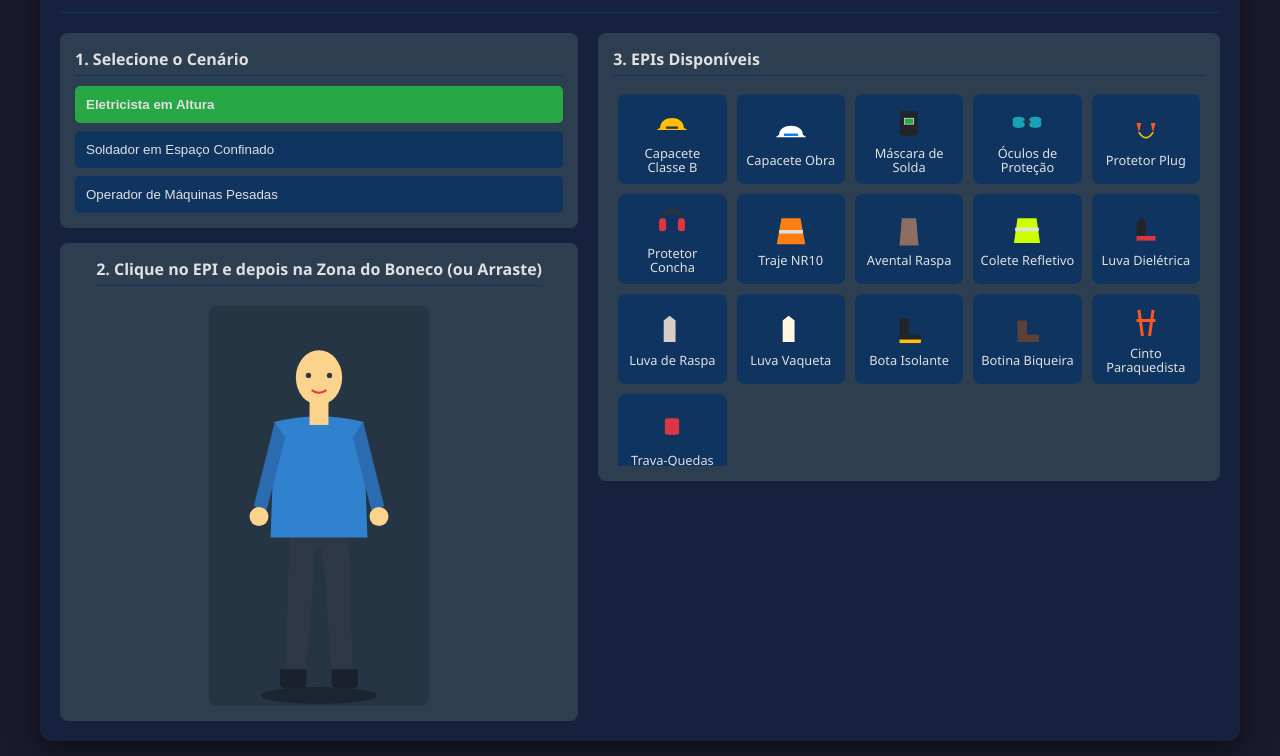
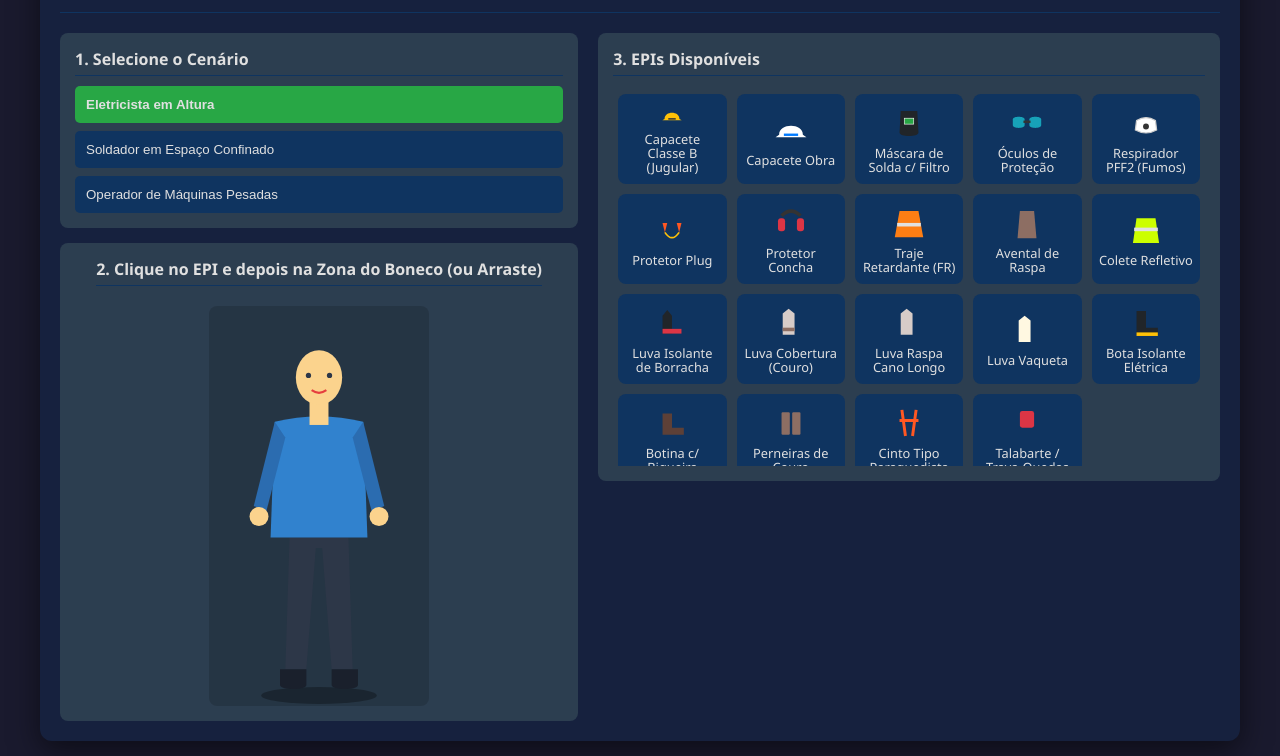
Before and after one commit to LarissaSilvah/Simula-o-, a plain HTML site: page index.html in a window 1280 px wide. Shown: the part 69-825 px from the top of the page. Drawn offline with Linux system fonts and the light colour scheme.

Commit message:
Update index.html

```diff
--- a/index.html
+++ b/index.html
@@ -365,11 +365,11 @@
                         </svg>
 
                         <div class="drop-zone head" data-zone="head" title="Cabeça"></div>
-                        <div class="drop-zone eyes" data-zone="eyes" title="Olhos"></div>
+                        <div class="drop-zone eyes" data-zone="eyes" title="Olhos/Rosto"></div>
                         <div class="drop-zone ears" data-zone="ears" title="Ouvidos"></div>
                         <div class="drop-zone trunk" data-zone="trunk" title="Tronco"></div>
                         <div class="drop-zone hands" data-zone="hands" title="Mãos"></div>
-                        <div class="drop-zone feet" data-zone="feet" title="Pés"></div>
+                        <div class="drop-zone feet" data-zone="feet" title="Pés/Pernas"></div>
                         <div class="drop-zone anchorage" data-zone="anchorage" title="Ancoragem"></div>
                     </div>
                 </div>
@@ -405,16 +405,19 @@
             cap_comum: `<svg viewBox="0 0 64 64"><path d="M12 40 C12 20, 52 20, 52 40 L58 44 L6 44 Z" fill="#ffffff"/><rect x="20" y="38" width="24" height="4" fill="#007bff"/></svg>`,
             mascara_solda: `<svg viewBox="0 0 64 64"><path d="M18 12 L46 12 L48 48 C48 56, 16 56, 16 48 Z" fill="#212529"/><rect x="24" y="24" width="16" height="10" fill="#28a745" stroke="#fff"/></svg>`,
             oculos_protecao: `<svg viewBox="0 0 64 64"><path d="M8 26 C8 20, 28 20, 28 26 L28 36 C28 42, 8 42, 8 36 Z" fill="#17a2b8"/><path d="M36 26 C36 20, 56 20, 56 26 L56 36 C56 42, 36 42, 36 36 Z" fill="#17a2b8"/><rect x="26" y="28" width="12" height="4" fill="#333"/></svg>`,
+            respirador_pff2: `<svg viewBox="0 0 64 64"><path d="M16 28 Q32 18 48 28 L50 44 Q32 54 14 44 Z" fill="#ffffff" stroke="#ccc" stroke-width="2"/><circle cx="32" cy="38" r="5" fill="#333"/></svg>`,
             protetor_plug: `<svg viewBox="0 0 64 64"><path d="M16 20 L24 20 L20 36 Z" fill="#ff5722"/><path d="M48 20 L40 20 L44 36 Z" fill="#ff5722"/><path d="M20 36 Q32 54 44 36" fill="none" stroke="#ffc107" stroke-width="3"/></svg>`,
             abafador_concha: `<svg viewBox="0 0 64 64"><path d="M16 20 Q32 4 48 20" fill="none" stroke="#333" stroke-width="6"/><rect x="10" y="24" width="12" height="22" rx="5" fill="#dc3545"/><rect x="42" y="24" width="12" height="22" rx="5" fill="#dc3545"/></svg>`,
             vestiment_nr10: `<svg viewBox="0 0 64 64"><path d="M16 12 L48 12 L56 56 L8 56 Z" fill="#fd7e14"/><rect x="12" y="32" width="40" height="6" fill="#e0e0e0"/></svg>`,
             avental_raspa: `<svg viewBox="0 0 64 64"><path d="M20 12 L44 12 L48 58 L16 58 Z" fill="#8d6e63"/></svg>`,
             colete_refletivo: `<svg viewBox="0 0 64 64"><path d="M16 12 L48 12 L54 54 L10 54 Z" fill="#ccff00"/><rect x="12" y="28" width="40" height="6" fill="#e0e0e0"/></svg>`,
             luva_dieletrica: `<svg viewBox="0 0 64 64"><path d="M16 20 L24 10 L32 20 L32 50 L16 50 Z" fill="#212529"/><rect x="16" y="42" width="32" height="8" fill="#dc3545"/></svg>`,
+            luva_cobertura: `<svg viewBox="0 0 64 64"><path d="M18 16 L28 8 L38 16 L38 52 L18 52 Z" fill="#d7ccc8"/><rect x="18" y="40" width="20" height="6" fill="#8d6e63"/></svg>`,
             luva_raspa: `<svg viewBox="0 0 64 64"><path d="M18 16 L28 8 L38 16 L38 52 L18 52 Z" fill="#d7ccc8"/></svg>`,
             luva_vaqueta: `<svg viewBox="0 0 64 64"><path d="M18 16 L28 8 L38 16 L38 52 L18 52 Z" fill="#fff8e1"/></svg>`,
             bota_dieletrica: `<svg viewBox="0 0 64 64"><path d="M16 12 L32 12 L32 40 L52 40 L52 52 L16 52 Z" fill="#212529"/><rect x="16" y="48" width="36" height="6" fill="#ffc107"/></svg>`,
             botina_biqueira: `<svg viewBox="0 0 64 64"><path d="M16 16 L32 16 L32 40 L52 40 L52 52 L16 52 Z" fill="#5d4037"/></svg>`,
+            perneira_couro: `<svg viewBox="0 0 64 64"><rect x="16" y="14" width="14" height="38" fill="#8d6e63" rx="2"/><rect x="34" y="14" width="14" height="38" fill="#8d6e63" rx="2"/></svg>`,
             cinto_paraquedista: `<svg viewBox="0 0 64 64"><path d="M20 10 L26 54 M44 10 L38 54 M16 28 L48 28" stroke="#ff5722" stroke-width="5" fill="none"/></svg>`,
             linha_vida: `<svg viewBox="0 0 64 64"><rect x="20" y="12" width="24" height="28" rx="4" fill="#dc3545"/></svg>`
         };
@@ -424,37 +427,43 @@
             cap_comum: `<path d="M72 48 C72 24, 128 24, 128 48 L140 52 L60 52 Z" fill="#ffffff" stroke="#ccc" stroke-width="1.5"/><rect x="85" y="45" width="30" height="5" fill="#007bff"/>`,
             mascara_solda: `<path d="M72 38 L128 38 L130 88 C130 98, 70 98, 70 88 Z" fill="#212529"/><rect x="82" y="52" width="36" height="15" fill="#28a745" stroke="#fff"/>`,
             oculos_protecao: `<path d="M82 60 C82 54, 96 54, 96 60 L96 72 C96 75, 82 75, 82 72 Z" fill="#17a2b8" opacity="0.9" stroke="#fff"/><path d="M104 60 C104 54, 118 54, 118 60 L118 72 C118 75, 104 75, 104 72 Z" fill="#17a2b8" opacity="0.9" stroke="#fff"/><rect x="94" y="63" width="12" height="3" fill="#333"/>`,
+            respirador_pff2: `<path d="M85 68 Q100 80 115 68 L117 80 Q100 92 83 80 Z" fill="#ffffff" stroke="#ccc" stroke-width="2"/><circle cx="100" cy="78" r="4" fill="#333"/>`,
             protetor_plug: `<circle cx="75" cy="68" r="4" fill="#ff5722"/><circle cx="125" cy="68" r="4" fill="#ff5722"/>`,
             abafador_concha: `<path d="M74 48 Q100 30 126 48" fill="none" stroke="#333" stroke-width="5"/><rect x="68" y="58" width="10" height="20" rx="4" fill="#dc3545"/><rect x="122" y="58" width="10" height="20" rx="4" fill="#dc3545"/>`,
             vestiment_nr10: `<path d="M55 108 Q100 98 145 108 L148 222 L52 222 Z" fill="#fd7e14"/><rect x="60" y="170" width="80" height="12" fill="#e0e0e0"/>`,
             avental_raspa: `<path d="M75 110 L125 110 L135 225 L65 225 Z" fill="#8d6e63"/>`,
             colete_refletivo: `<path d="M56 108 Q100 98 144 108 L147 220 L53 220 Z" fill="#ccff00" opacity="0.9"/><rect x="60" y="140" width="80" height="10" fill="#e0e0e0"/>`,
             luva_dieletrica: `<path d="M32 188 L48 193 L52 212 L34 212 Z" fill="#212529"/><path d="M168 188 L152 193 L148 212 L166 212 Z" fill="#212529"/>`,
+            luva_cobertura: `<path d="M30 185 L50 190 L54 214 L32 214 Z" fill="#d7ccc8"/><path d="M170 185 L150 190 L146 214 L168 214 Z" fill="#d7ccc8"/>`,
             luva_raspa: `<path d="M32 188 L48 193 L52 212 L34 212 Z" fill="#d7ccc8"/><path d="M168 188 L152 193 L148 212 L166 212 Z" fill="#d7ccc8"/>`,
             luva_vaqueta: `<path d="M32 188 L48 193 L52 212 L34 212 Z" fill="#fff8e1"/><path d="M168 188 L152 193 L148 212 L166 212 Z" fill="#fff8e1"/>`,
             bota_dieletrica: `<path d="M60 340 L90 340 L90 365 C90 370 60 370 60 365 Z" fill="#212529"/><path d="M110 340 L140 340 L140 365 C140 370 110 370 110 365 Z" fill="#212529"/>`,
             botina_biqueira: `<path d="M60 340 L90 340 L90 365 C90 370 60 370 60 365 Z" fill="#5d4037"/><path d="M110 340 L140 340 L140 365 C140 370 110 370 110 365 Z" fill="#5d4037"/>`,
+            perneira_couro: `<path d="M68 280 L88 280 L86 345 L66 345 Z" fill="#8d6e63"/><path d="M112 280 L132 280 L134 345 L114 345 Z" fill="#8d6e63"/>`,
             cinto_paraquedista: `<path d="M72 110 L82 220 M128 110 L118 220 M60 145 L140 145" stroke="#ff5722" stroke-width="4" fill="none"/>`,
             linha_vida: `<path d="M100 185 L100 270 L140 290" stroke="#dc3545" stroke-width="4" fill="none"/>`
         };
 
         const episDatabase = [
-            { id: 'cap_classe_b', name: 'Capacete Classe B', zone: 'head', validFor: ['eletricista'] },
+            { id: 'cap_classe_b', name: 'Capacete Classe B (Jugular)', zone: 'head', validFor: ['eletricista'] },
             { id: 'cap_comum', name: 'Capacete Obra', zone: 'head', validFor: ['maquinas'] },
-            { id: 'mascara_solda', name: 'Máscara de Solda', zone: 'head', validFor: ['soldador'] },
-            { id: 'oculos_protecao', name: 'Óculos de Proteção', zone: 'eyes', validFor: ['eletricista', 'maquinas'] },
-            { id: 'protetor_plug', name: 'Protetor Plug', zone: 'ears', validFor: ['soldador', 'eletricista'] },
-            { id: 'abafador_concha', name: 'Protetor Concha', zone: 'ears', validFor: ['maquinas'] },
-            { id: 'vestiment_nr10', name: 'Traje NR10', zone: 'trunk', validFor: ['eletricista'] },
-            { id: 'avental_raspa', name: 'Avental Raspa', zone: 'trunk', validFor: ['soldador'] },
+            { id: 'mascara_solda', name: 'Máscara de Solda c/ Filtro', zone: 'head', validFor: ['soldador'] },
+            { id: 'oculos_protecao', name: 'Óculos de Proteção', zone: 'eyes', validFor: ['eletricista', 'maquinas', 'soldador'] },
+            { id: 'respirador_pff2', name: 'Respirador PFF2 (Fumos)', zone: 'eyes', validFor: ['soldador'] },
+            { id: 'protetor_plug', name: 'Protetor Plug', zone: 'ears', validFor: ['soldador', 'eletricista', 'maquinas'] },
+            { id: 'abafador_concha', name: 'Protetor Concha', zone: 'ears', validFor: ['maquinas', 'soldador', 'eletricista'] },
+            { id: 'vestiment_nr10', name: 'Traje Retardante (FR)', zone: 'trunk', validFor: ['eletricista'] },
+            { id: 'avental_raspa', name: 'Avental de Raspa', zone: 'trunk', validFor: ['soldador'] },
             { id: 'colete_refletivo', name: 'Colete Refletivo', zone: 'trunk', validFor: ['maquinas'] },
-            { id: 'luva_dieletrica', name: 'Luva Dielétrica', zone: 'hands', validFor: ['eletricista'] },
-            { id: 'luva_raspa', name: 'Luva de Raspa', zone: 'hands', validFor: ['soldador'] },
+            { id: 'luva_dieletrica', name: 'Luva Isolante de Borracha', zone: 'hands', validFor: ['eletricista'] },
+            { id: 'luva_cobertura', name: 'Luva Cobertura (Couro)', zone: 'hands', validFor: ['eletricista'] },
+            { id: 'luva_raspa', name: 'Luva Raspa Cano Longo', zone: 'hands', validFor: ['soldador', 'maquinas'] },
             { id: 'luva_vaqueta', name: 'Luva Vaqueta', zone: 'hands', validFor: ['maquinas'] },
-            { id: 'bota_dieletrica', name: 'Bota Isolante', zone: 'feet', validFor: ['eletricista'] },
-            { id: 'botina_biqueira', name: 'Botina Biqueira', zone: 'feet', validFor: ['soldador', 'maquinas'] },
-            { id: 'cinto_paraquedista', name: 'Cinto Paraquedista', zone: 'anchorage', validFor: ['eletricista'] },
-            { id: 'linha_vida', name: 'Trava-Quedas', zone: 'anchorage', validFor: [] }
+            { id: 'bota_dieletrica', name: 'Bota Isolante Elétrica', zone: 'feet', validFor: ['eletricista'] },
+            { id: 'botina_biqueira', name: 'Botina c/ Biqueira', zone: 'feet', validFor: ['soldador', 'maquinas'] },
+            { id: 'perneira_couro', name: 'Perneiras de Couro', zone: 'feet', validFor: ['soldador'] },
+            { id: 'cinto_paraquedista', name: 'Cinto Tipo Paraquedista', zone: 'anchorage', validFor: ['eletricista'] },
+            { id: 'linha_vida', name: 'Talabarte / Trava-Quedas', zone: 'anchorage', validFor: ['eletricista'] }
         ];
 
         let currentScenario = 'eletricista';
@@ -468,7 +477,7 @@
 
         const scenarioRequirements = {
             eletricista: ['head', 'eyes', 'ears', 'trunk', 'hands', 'feet', 'anchorage'],
-            soldador: ['head', 'ears', 'trunk', 'hands', 'feet'],
+            soldador: ['head', 'eyes', 'ears', 'trunk', 'hands', 'feet'],
             maquinas: ['head', 'eyes', 'ears', 'trunk', 'hands', 'feet']
         };
 
@@ -516,7 +525,6 @@
                 item.dataset.id = epi.id;
                 item.innerHTML = `${svgCardIcons[epi.id]}<span>${epi.name}</span>`;
 
-                // Método 1: Seleção por Clique/Toque Direto
                 item.addEventListener('click', () => {
                     document.querySelectorAll('.epi-item').forEach(i => i.classList.remove('selected'));
                     if (selectedEpi === epi) {
@@ -527,13 +535,11 @@
                     }
                 });
 
-                // Drag and Drop Nativo (Desktop Mouse)
                 item.addEventListener('dragstart', (e) => {
                     selectedEpi = epi;
                     e.dataTransfer.setData('text/plain', epi.id);
                 });
 
-                // Drag and Drop por Toque (Mobile Touch Event Engine)
                 item.addEventListener('touchstart', (e) => {
                     selectedEpi = epi;
                     document.querySelectorAll('.epi-item').forEach(i => i.classList.remove('selected'));
@@ -549,7 +555,6 @@
                         dragCloneEl.style.left = touch.clientX + 'px';
                         dragCloneEl.style.top = touch.clientY + 'px';
 
-                        // Highlight da zona sobrevoada no toque
                         const elementUnderTouch = document.elementFromPoint(touch.clientX, touch.clientY);
                         dropZones.forEach(z => z.classList.remove('drag-over'));
                         if (elementUnderTouch && elementUnderTouch.classList.contains('drop-zone')) {
@@ -599,7 +604,6 @@
             });
         }
 
-        // Configuração das Zonas de Soltura (Mouse)
         dropZones.forEach(zone => {
             zone.addEventListener('click', () => {
                 if (selectedEpi) {
```
